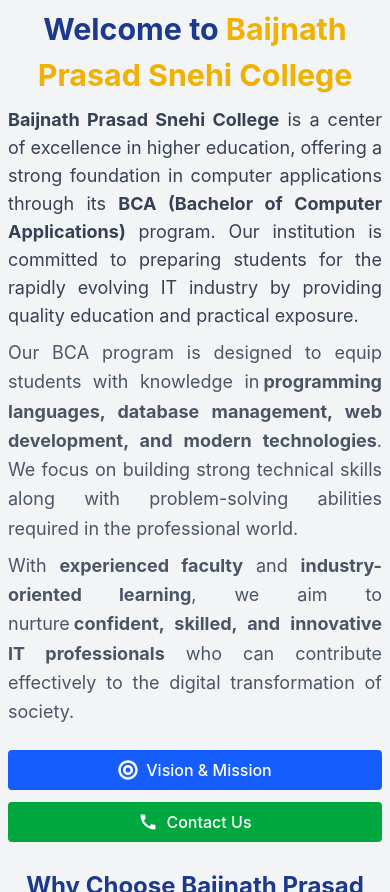
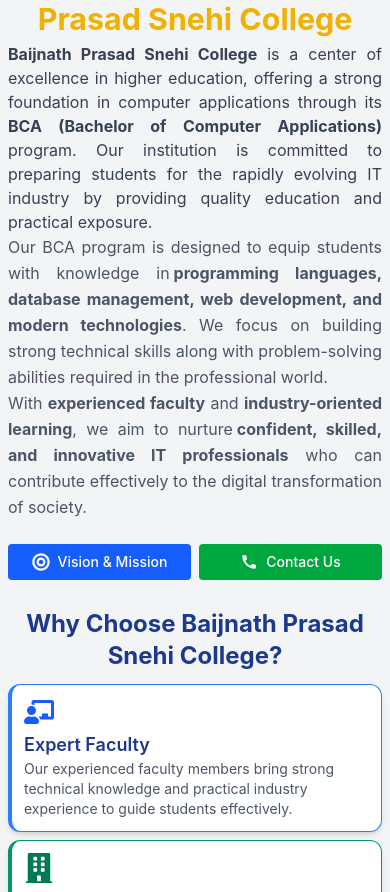
Before and after one commit to ravikrpatel01/bpsc-bca-website, a React (Vite) app: page /about-college in a window 390 px wide. Shown: the part 574-1466 px from the top of the page. Built offline with nearby package versions, Linux system fonts and the light colour scheme.

Commit message:
UI update Home About Page

```diff
--- a/src/components/AboutCollege.jsx
+++ b/src/components/AboutCollege.jsx
@@ -26,14 +26,14 @@
         <div className="max-w-7xl mx-auto grid md:grid-cols-2 gap-2 lg:gap-10 items-center">
           {/* Text Content */}
           <div className="order-2 md:order-1">
-            <h2 className="text-[1.9rem] text-center font-bold text-blue-900 mb-2">
+            <h2 className="text-[1.9rem] text-center font-bold text-blue-900 lg:mb-2">
               Welcome to{" "}
               <span className="text-yellow-500">
                 Baijnath Prasad Snehi College
               </span>
             </h2>
 
-            <p className="text-gray-700 text-lg text-justify lg:leading-relaxed mb-2">
+            <p className="text-gray-700 lg:text-lg text-justify lg:leading-relaxed lg:mb-2">
               <span className="font-bold">Baijnath Prasad Snehi College</span>{" "}
               is a center of excellence in higher education, offering a strong
               foundation in computer applications through its{" "}
@@ -45,7 +45,7 @@
               and practical exposure.
             </p>
 
-            <p className="text-gray-600 text-lg text-justify leading-relaxed mb-2">
+            <p className="text-gray-600 lg:text-lg text-justify leading-relaxed lg:mb-2">
               Our BCA program is designed to equip students with knowledge in
               <span className="font-bold ml-1">
                 programming languages, database management, web development, and
@@ -55,7 +55,7 @@
               problem-solving abilities required in the professional world.
             </p>
 
-            <p className="text-gray-600 text-lg text-justify leading-relaxed mb-6">
+            <p className="text-gray-600 lg:text-lg text-justify leading-relaxed mb-6">
               With <span className="font-bold">experienced faculty</span> and{" "}
               <span className="font-bold">industry-oriented learning</span>, we
               aim to nurture
@@ -66,20 +66,20 @@
               society.
             </p>
 
-            <div className="flex flex-col sm:flex-row gap-3">
+            <div className="flex justify-center gap-2 flex-wrap">
               <Link
                 to="/about/vision-and-mission"
-                className="flex font-medium items-center justify-center gap-2 bg-blue-600 text-white px-3 py-2 rounded hover:bg-blue-500 transition"
+                className="flex-1 min-w-35 flex font-medium items-center justify-center gap-2 bg-blue-600 text-white px-3 py-2 rounded hover:bg-blue-500 transition text-sm sm:text-base"
               >
-                <FaBullseye className="text-xl" />
+                <FaBullseye className="text-lg sm:text-xl" />
                 Vision & Mission
               </Link>
 
               <Link
                 to="/contact"
-                className="flex font-medium items-center justify-center gap-2 bg-green-600 text-white px-3 py-2 rounded hover:bg-green-500 transition"
+                className="flex-1 min-w-35 flex font-medium items-center justify-center gap-2 bg-green-600 text-white px-3 py-2 rounded hover:bg-green-500 transition text-sm sm:text-base"
               >
-                <MdCall className="text-xl" />
+                <MdCall className="text-lg sm:text-xl" />
                 Contact Us
               </Link>
             </div>
@@ -90,7 +90,7 @@
             <img
               src="/college_image.png"
               alt="College Building"
-              className="w-full h-64 md:h-100 object-cover rounded-xl border border-gray-300"
+              className="w-full h-50 lg:h-100 object-cover rounded-xl border border-gray-300"
             />
           </div>
         </div>
--- a/src/components/Accreditation.jsx
+++ b/src/components/Accreditation.jsx
@@ -6,7 +6,7 @@
       <h2 className="text-center text-2xl lg:text-3xl text-blue-900 font-bold">
         Recognition and Affiliations
       </h2>
-      <div className="grid md:grid-cols-2 gap-3 lg:gap-8 mt-5">
+      <div className="grid md:grid-cols-2 gap-3 lg:gap-8 mt-2 lg:mt-5">
         {/* AICTE Card */}
         <div className="bg-gray-100 rounded-xl shadow-md p-3 lg:p-8 text-center hover:bg-emerald-50 border border-t-4 border-blue-600">
           <div className="text-blue-600 border bg-blue-200 p-2 text-3xl mb-1 lg:mb-4 inline-flex items-center justify-center rounded-md">
@@ -17,11 +17,11 @@
             AICTE Approved
           </h2>
 
-          <p className="mt-2 text-gray-600">
+          <p className="lg:mt-2 text-gray-600">
             All India Council for Technical Education
           </p>
 
-          <p className="mt-2 text-sm text-blue-600">
+          <p className="lg:mt-2 text-sm text-blue-600">
             Ensuring Quality Technical Education
           </p>
         </div>
@@ -36,9 +36,9 @@
             Vinoba Bhave University
           </h2>
 
-          <p className="mt-2 text-gray-600">Affiliated for BCA Programmes</p>
+          <p className="lg:mt-2 text-gray-600">Affiliated for BCA Programmes</p>
 
-          <p className="mt-2 text-sm text-emerald-600">
+          <p className="lg:mt-2 text-sm text-emerald-600">
             Strong Academic Framework
           </p>
         </div>
--- a/src/components/CoreValues.jsx
+++ b/src/components/CoreValues.jsx
@@ -10,15 +10,15 @@
 const CoreValues = () => {
   return (
     <div className="bg-gray-100 py-4 lg:py-10 px-2 lg:px-6">
-      <h2 className="text-3xl font-bold text-center text-blue-900 mb-4 lg:mb-12">
+      <h2 className="text-2xl lg:text-3xl font-bold text-center text-blue-900 mb-4 lg:mb-12">
         Our Core Values
       </h2>
 
       <div className="max-w-6xl mx-auto grid md:grid-cols-2 gap-3 lg:gap-10">
         {/* Left Side */}
-        <div className="space-y-8">
+        <div className="lg:space-y-8 space-y-4">
           <div className="flex gap-4 items-start">
-            <div className="bg-blue-600 text-white w-12 h-12 flex items-center justify-center rounded-lg shrink-0">
+            <div className="bg-blue-600 text-white w-10 h-10 lg:w-12 lg:h-12 flex items-center justify-center rounded-lg shrink-0">
               <FaLightbulb className="text-2xl" />
             </div>
             <div>
@@ -34,7 +34,7 @@
           </div>
 
           <div className="flex gap-4 items-start">
-            <div className="bg-yellow-500 text-white w-12 h-12 flex items-center justify-center rounded-lg shrink-0">
+            <div className="bg-yellow-500 text-white w-10 h-10 lg:w-12 lg:h-12 flex items-center justify-center rounded-lg shrink-0">
               <FaRocket className="text-2xl" />
             </div>
             <div>
@@ -50,7 +50,7 @@
           </div>
 
           <div className="flex gap-4 items-start">
-            <div className="bg-red-500 text-white w-12 h-12 flex items-center justify-center rounded-lg shrink-0">
+            <div className="bg-red-500 text-white w-10 h-10 lg:w-12 lg:h-12 flex items-center justify-center rounded-lg shrink-0">
               <FaUsers className="text-2xl" />
             </div>
             <div>
@@ -67,7 +67,7 @@
 
         <div className="space-y-8">
           <div className="flex gap-4 items-start">
-            <div className="bg-green-600 text-white w-12 h-12 flex items-center justify-center rounded-lg shrink-0">
+            <div className="bg-green-600 text-white w-10 h-10 lg:w-12 lg:h-12 flex items-center justify-center rounded-lg shrink-0">
               <FaShieldAlt className="text-2xl" />
             </div>
             <div>
@@ -81,7 +81,7 @@
           </div>
 
           <div className="flex gap-4 items-start">
-            <div className="bg-purple-600 text-white w-12 h-12 flex items-center justify-center rounded-lg shrink-0">
+            <div className="bg-purple-600 text-white w-10 h-10 lg:w-12 lg:h-12 flex items-center justify-center rounded-lg shrink-0">
               <FaHandsHelping className="text-2xl" />
             </div>
             <div>
@@ -96,7 +96,7 @@
           </div>
 
           <div className="flex gap-4 items-start">
-            <div className="bg-indigo-600 text-white w-12 h-12 flex items-center justify-center rounded-lg shrink-0">
+            <div className="bg-indigo-600 text-white w-10 h-10 lg:w-12 lg:h-12 flex items-center justify-center rounded-lg shrink-0">
               <FaTrophy className="text-2xl" />
             </div>
             <div>
```
